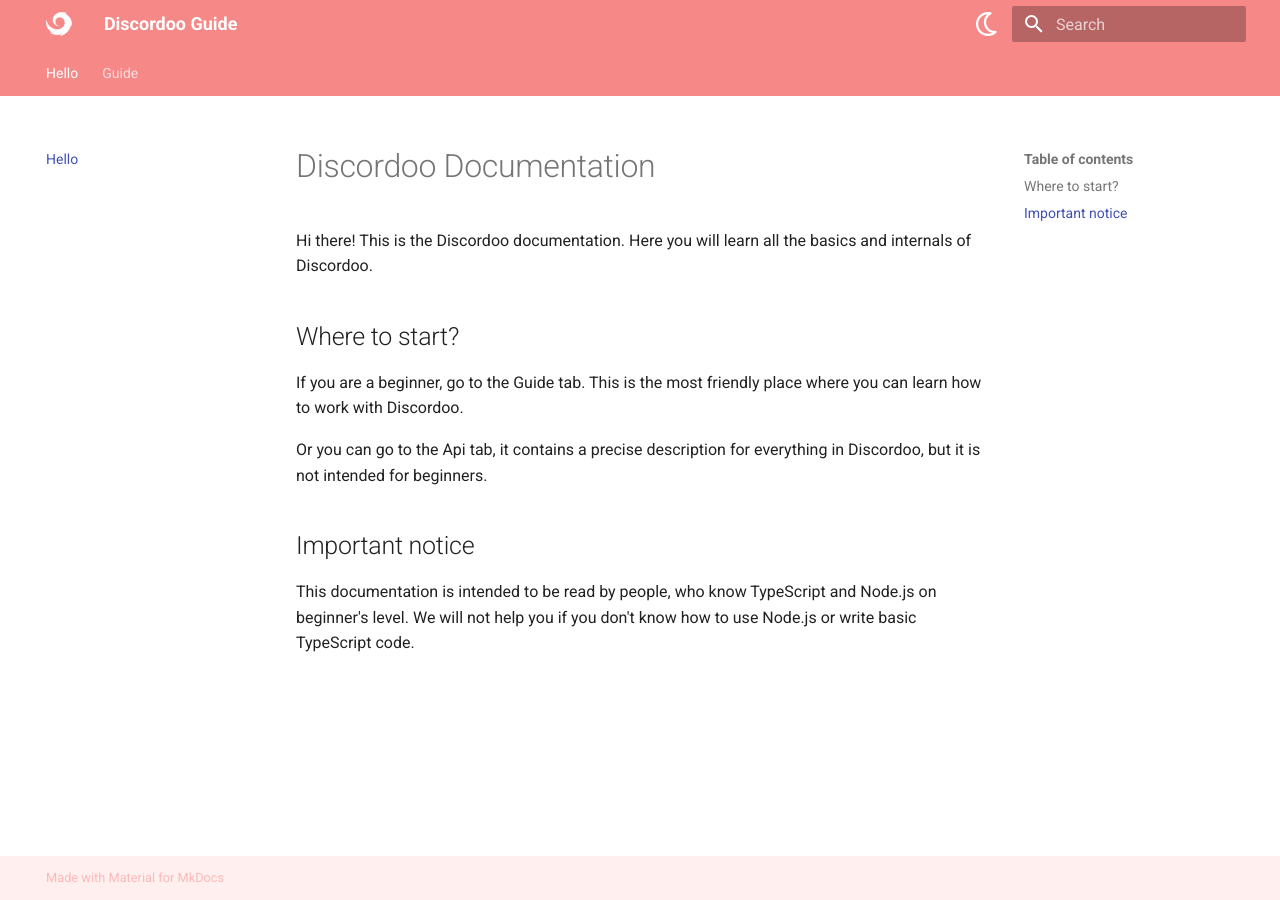
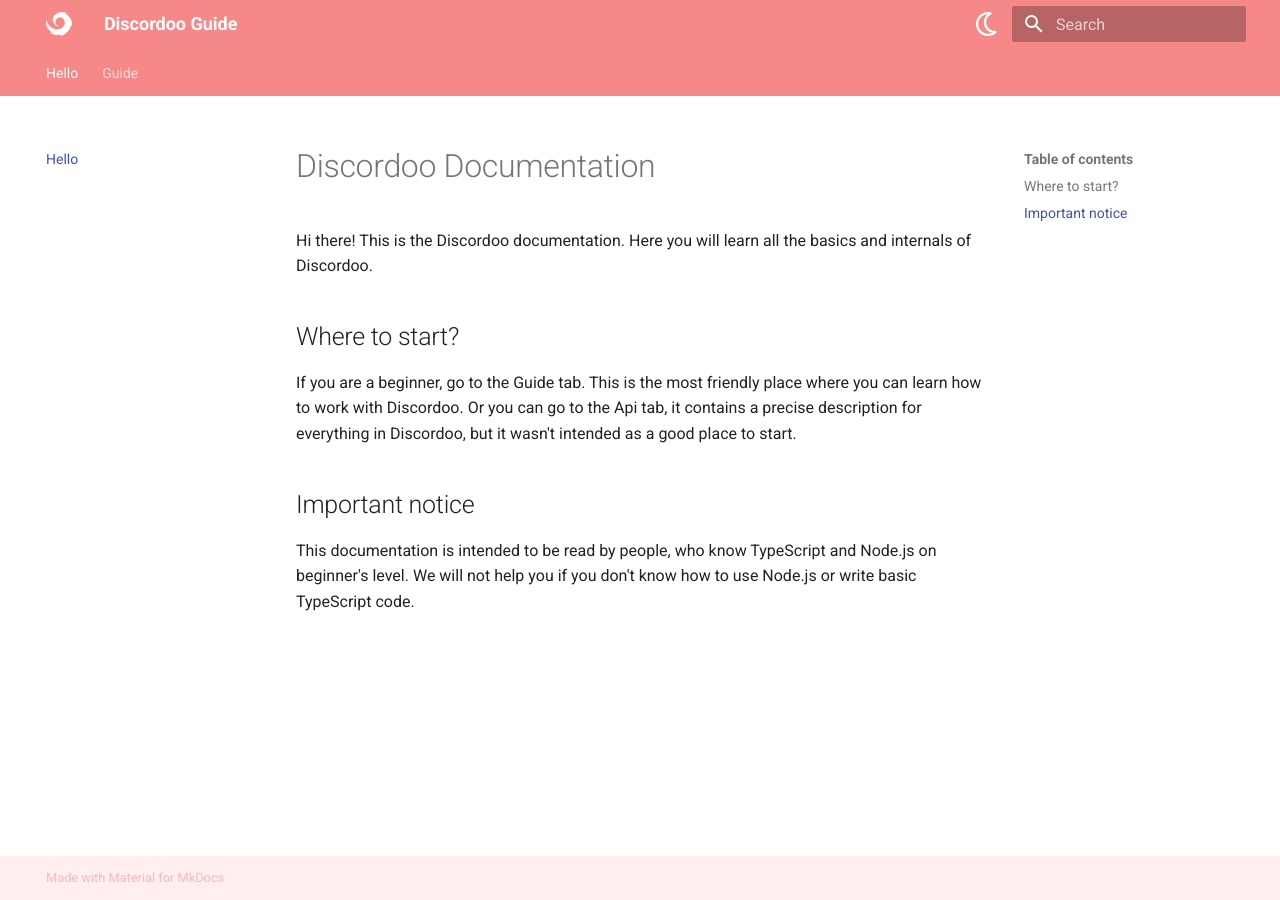
Before and after one commit to ddoodev/guide, an MkDocs documentation site: the page built from docs/index.md, in a window 1280 px wide. Built offline with MkDocs 1.6.1 and Material for MkDocs 9.7.7, drawn with Linux system fonts in a browser that asks for light colours.

Commit message:
chore: add remote repo documentation generation
chore: small phrases changes

```diff
--- a/docs/index.md
+++ b/docs/index.md
@@ -7,8 +7,7 @@ Hi there! This is the Discordoo documentation. Here you will learn all the basic
 
 ## Where to start?
 If you are a beginner, go to the Guide tab. This is the most friendly place where you can learn how to work with Discordoo.
-
-Or you can go to the Api tab, it contains a precise description for everything in Discordoo, but it is not intended for beginners.
+Or you can go to the Api tab, it contains a precise description for everything in Discordoo, but it wasn't intended as a good place to start.
 
 ## Important notice
 This documentation is intended to be read by people, who know TypeScript and Node.js on beginner's level. We will not help you if you don't know how to use Node.js or write basic TypeScript code.
```
Also changed, not shown: 1 other file.
